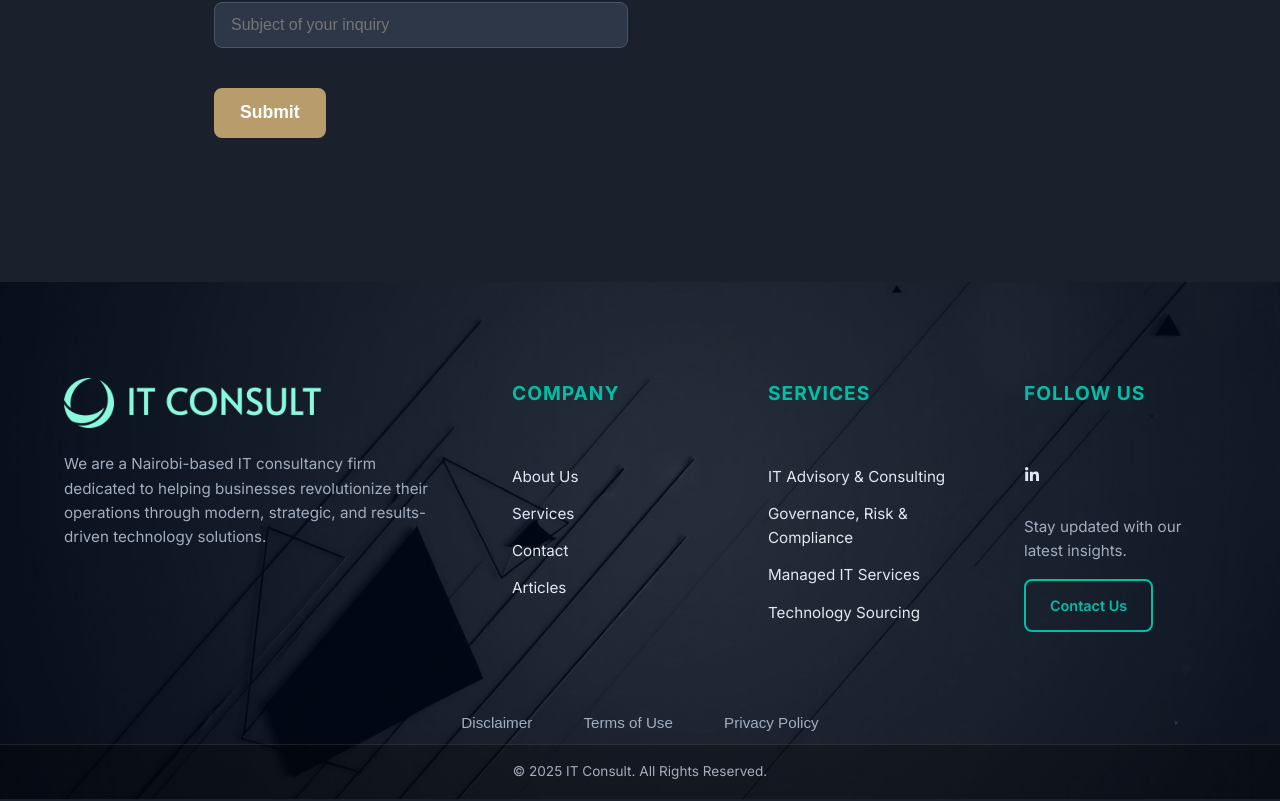
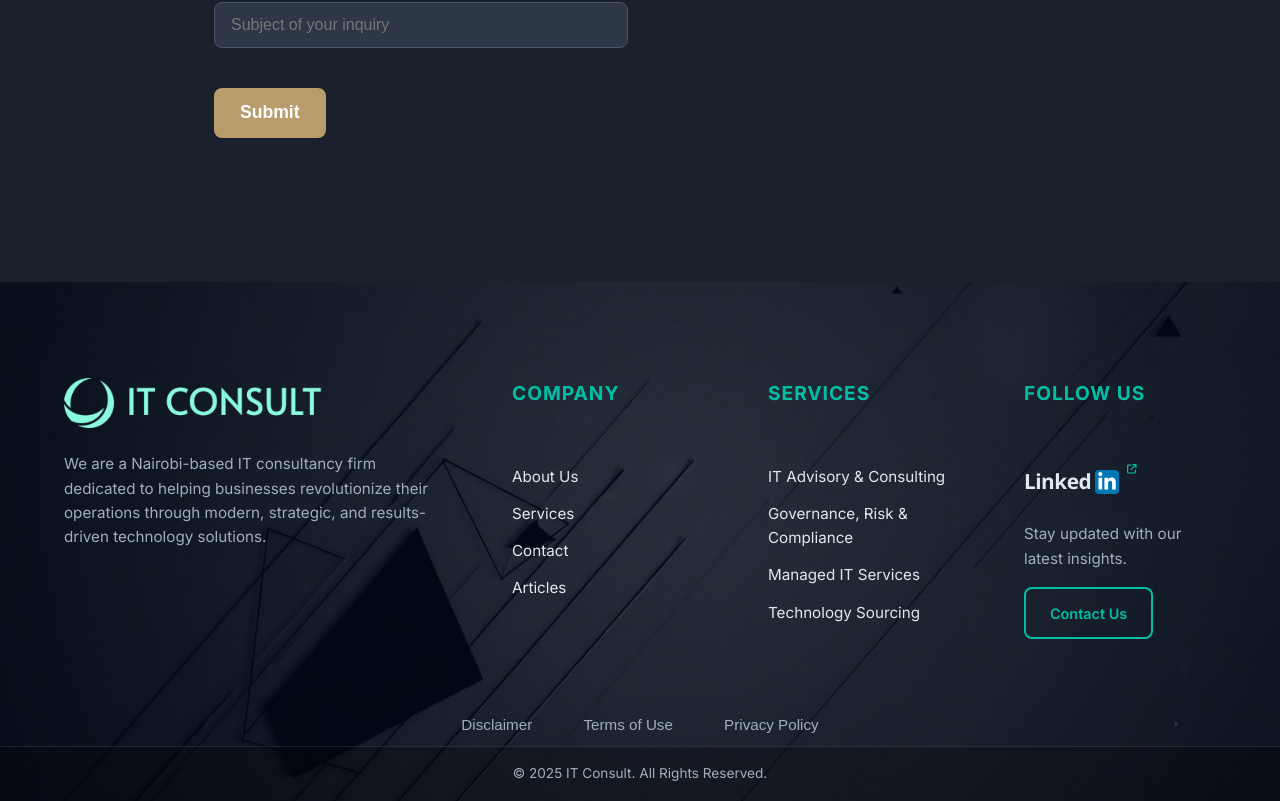
Before and after one commit to JOHNINDAKWA/itconsult, a React (Vite) app: page /contact in a window 1280 px wide. Shown: the part 1593-2394 px from the top of the page. Built offline with nearby package versions, Linux system fonts and the light colour scheme.

Commit message:
made some more partner changes and added formsoree logic

```diff
--- a/src/layouts/Footer/Footer.css
+++ b/src/layouts/Footer/Footer.css
@@ -104,6 +104,60 @@
   font-size: 0.9rem;
   align-self: flex-start; /* Align button to the left */
 }
+
+.linkedin-brand {
+  display: flex;
+  align-items: center;
+  font-weight: 700;
+  font-size: 1.3rem;
+  gap: 0.25rem;
+  color: #0077b5;
+  text-decoration: none;
+  transition: color 0.3s ease;
+}
+
+.linkedin-brand:hover {
+  color: #005582;
+}
+
+.linkedin-text {
+  font-family: 'Segoe UI', Tahoma, Geneva, Verdana, sans-serif;
+  letter-spacing: -0.5px;
+  font-size: 1.3rem;
+}
+
+.linkedin-icon {
+  background-color: #0077b5;
+  color: white;
+  border-radius: 4px;
+  padding: 2px;
+  font-size: 1.5rem;
+  transition: background-color 0.3s ease, transform 0.3s ease;
+}
+
+.linkedin-brand:hover .linkedin-icon {
+  background-color: #005582;
+  transform: scale(1.05);
+}
+
+.linkedin-brand:hover .linkedin-text {
+  text-decoration: underline;
+}
+
+.external-link-icon {
+  font-size: 0.6rem;
+  font-weight: 100;
+  margin-left: 4px;
+  margin-top: -25px;
+  color: var(--accent-teal);
+  transition: transform 0.3s ease;
+}
+
+.linkedin-brand:hover .external-link-icon {
+  transform: translateY(-1px) scale(1.1);
+  color: #005582;
+}
+
 
 /* Copyright Section */
 .footer-copyright {
--- a/src/layouts/Footer/Footer.jsx
+++ b/src/layouts/Footer/Footer.jsx
@@ -4,6 +4,7 @@ import "./Footer.css";
 import footerBg from "../../assets/footer-bg.jpeg";
 import itConsultLogo from "../../assets/itconsult-logo-green-scaled.png";
 import { FaLinkedinIn, FaInstagram, FaTwitter } from "react-icons/fa";
+import { FaArrowUpRightFromSquare } from "react-icons/fa6";
 import LegalModal from "../../components/LegalModal/LegalModal";
 
 const DisclaimerText = [
@@ -153,7 +154,7 @@ const Footer = () => {
               <li>
                 <Link to="/contact">Contact</Link>
               </li>
-            <li>
+              <li>
                 <Link to="/articles">Articles</Link>
               </li>
             </ul>
@@ -185,10 +186,14 @@ const Footer = () => {
                 target="_blank"
                 rel="noopener noreferrer"
                 aria-label="LinkedIn"
+                className="linkedin-brand"
               >
-                <FaLinkedinIn className="footer-social-icon" />
+                <span className="linkedin-text">Linked</span>
+                <FaLinkedinIn className="linkedin-icon" />
+                <FaArrowUpRightFromSquare className="external-link-icon" />
               </a>
             </div>
+
             <p className="footer-newsletter-text">
               Stay updated with our latest insights.
             </p>
@@ -201,12 +206,21 @@ const Footer = () => {
           </div>
         </div>
 
-
         <div className="footer-legal-links">
-  <button onClick={() => openModal("Website Disclaimer", DisclaimerText)}>Disclaimer</button>
-  <button onClick={() => openModal("Terms Of Use", TermsOfUseText)}>Terms of Use</button>
-  <button onClick={() => openModal("Privacy Policy", PrivacyPolicyText)}>Privacy Policy</button>
-</div>
+          <button
+            onClick={() => openModal("Website Disclaimer", DisclaimerText)}
+          >
+            Disclaimer
+          </button>
+          <button onClick={() => openModal("Terms Of Use", TermsOfUseText)}>
+            Terms of Use
+          </button>
+          <button
+            onClick={() => openModal("Privacy Policy", PrivacyPolicyText)}
+          >
+            Privacy Policy
+          </button>
+        </div>
 
         <div className="footer-copyright">
           <div className="container">
```
Also changed, not shown: 1 other file (tests, documents, lock files or other folders).
